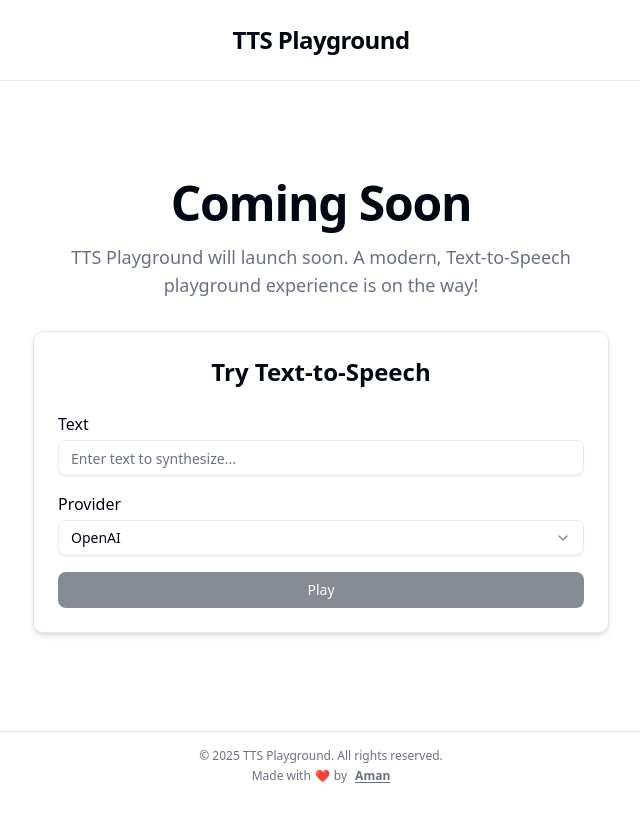
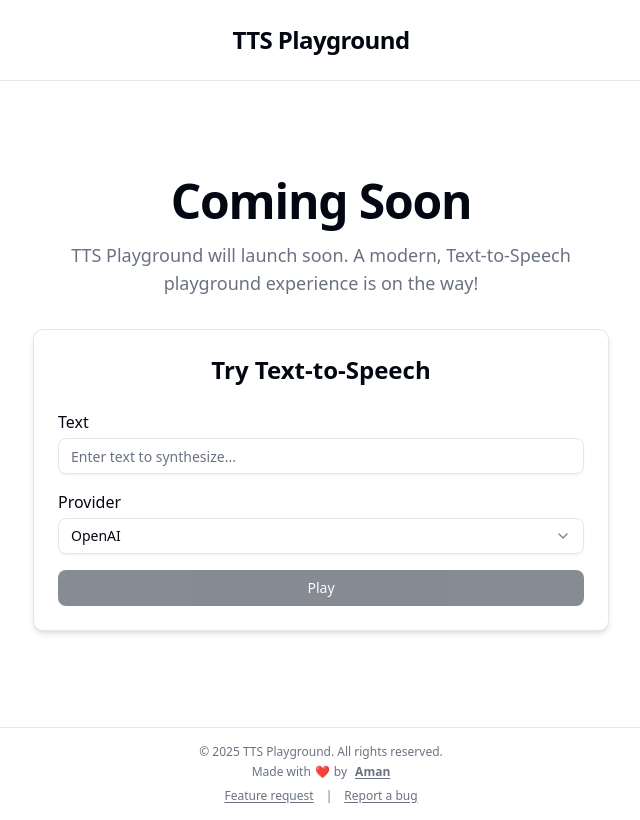
Before and after one commit to onlyoneaman/ttsplayground, a Next.js app: page / in a window 1280 px wide. Shown: the whole page, without its empty margins (319-959 px from the left). Built offline with nearby package versions, Linux system fonts and the light colour scheme.

Commit message:
Github ISsues - Feature | bug report

```diff
--- a/src/components/Footer.tsx
+++ b/src/components/Footer.tsx
@@ -22,6 +22,25 @@ const Footer: FC<FooterProps> = ({ className }) => {
           Aman
         </a>
       </span>
+      <span className="inline-flex items-center gap-3 mt-1">
+        <a
+          href="https://github.com/onlyoneaman/ttsplayground/issues/new?labels=feature&template=feature_request.md"
+          target="_blank"
+          rel="noopener noreferrer"
+          className="underline underline-offset-2 hover:text-primary transition-colors"
+        >
+          Feature request
+        </a>
+        <span aria-hidden="true">|</span>
+        <a
+          href="https://github.com/onlyoneaman/ttsplayground/issues/new?labels=bug&template=bug_report.md"
+          target="_blank"
+          rel="noopener noreferrer"
+          className="underline underline-offset-2 hover:text-primary transition-colors"
+        >
+          Report a bug
+        </a>
+      </span>
     </footer>
   );
 };
```
Also changed, not shown: 1 other file (tests, documents, lock files or other folders).
